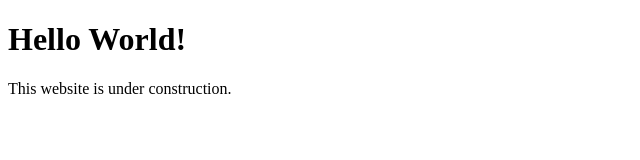
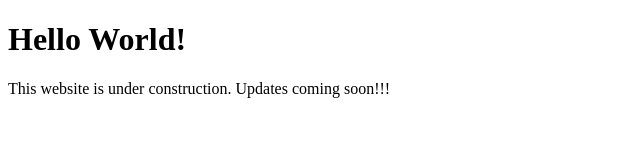
Before and after one commit to cereisen/website, a plain HTML site: page index.html in a window 1280 px wide. Shown: the whole page, without its empty margins (0-640 px from the left). Drawn offline with Linux system fonts and the light colour scheme.

Commit message:
update text

```diff
--- a/index.html
+++ b/index.html
@@ -7,7 +7,7 @@
 
 <body>
   <h1>Hello World!</h1>
-  <p>This website is under construction.</p>
+  <p>This website is under construction. Updates coming soon!!!</p>
 </body>
 
 </html>
```
